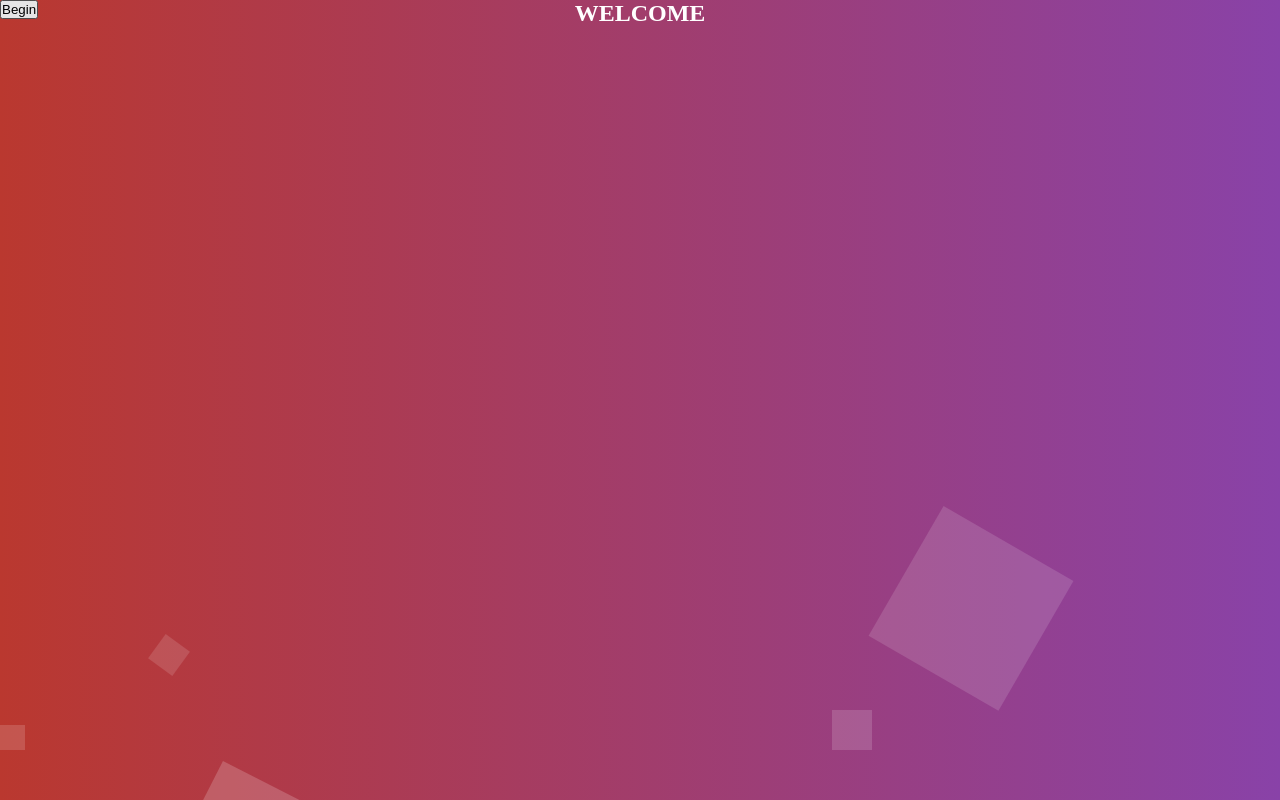
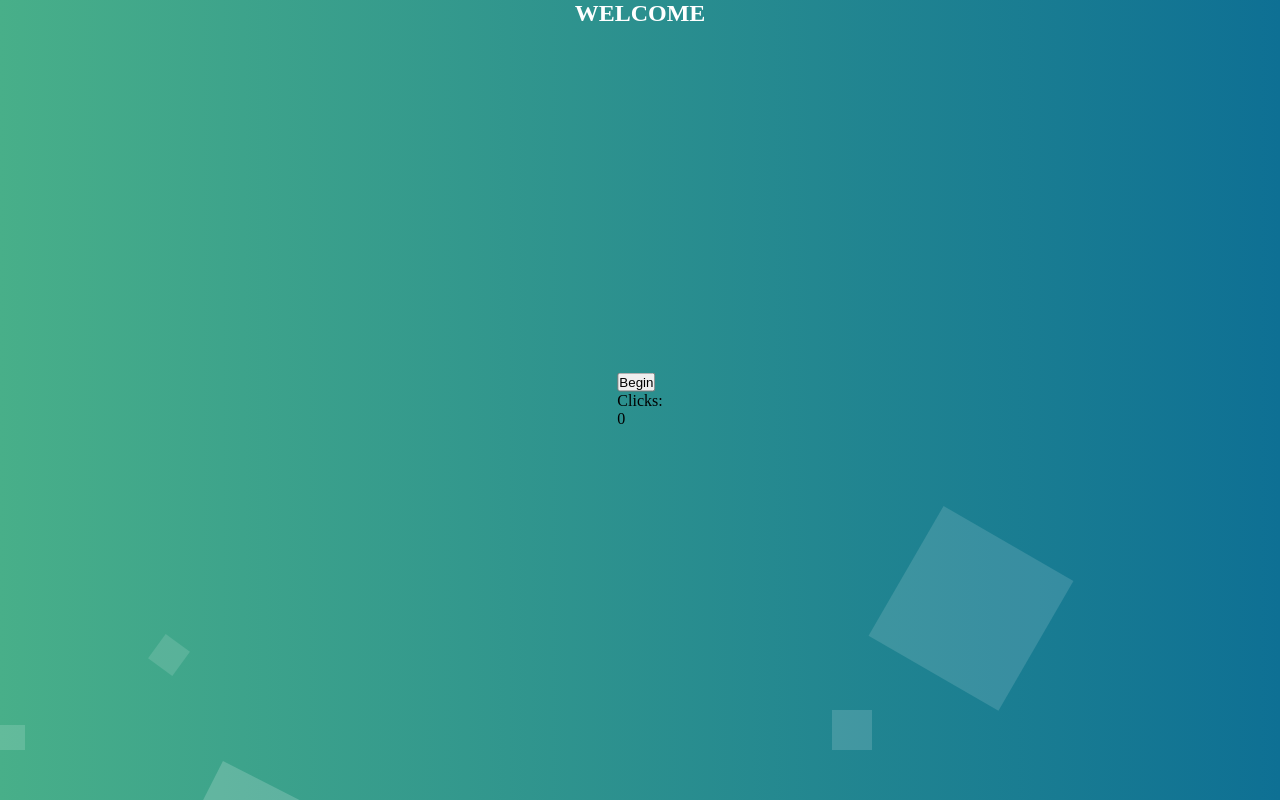
Before and after one commit to JonathonYY/HOTH9, a plain HTML site: page index.html in a window 1280 px wide. Drawn offline with Linux system fonts and the light colour scheme.

Commit message:
Fixing buttons

```diff
--- a/index.html
+++ b/index.html
@@ -31,7 +31,10 @@
 
         <div class = "animation-area">
             <ul class="box-area">
-                <button type="centered-button" onClick="myFunction()">Begin</button>
+                <div class="center">
+                    <button type="button" onClick="myFunction()">Begin</button>
+                    <p>Clicks: <p id="clicks">0</p></p>
+                </div>
                 <li></li>
                 <li></li>
                 <li></li>
--- a/style.css
+++ b/style.css
@@ -26,7 +26,7 @@
 }
 
 .animation-area{
-    background: linear-gradient(to left, #8942a8, #ba382f);
+    background: linear-gradient(to left, #0e7094, #48af89);
     width: 100%;
     height: 100vh;
 }
@@ -80,14 +80,14 @@
     height: 40px;
     animation-delay: 0s;
 }
-.box-area centered-button{
+.center {
     margin: 0;
     position: absolute;
     top: 50%;
     left: 50%;
     -ms-transform: translate(-50%, -50%);
     transform: translate(-50%, -50%);
-}
+  }
 .box-area li:nth-child(6){
     left: 15%;
     width: 110px;
```
